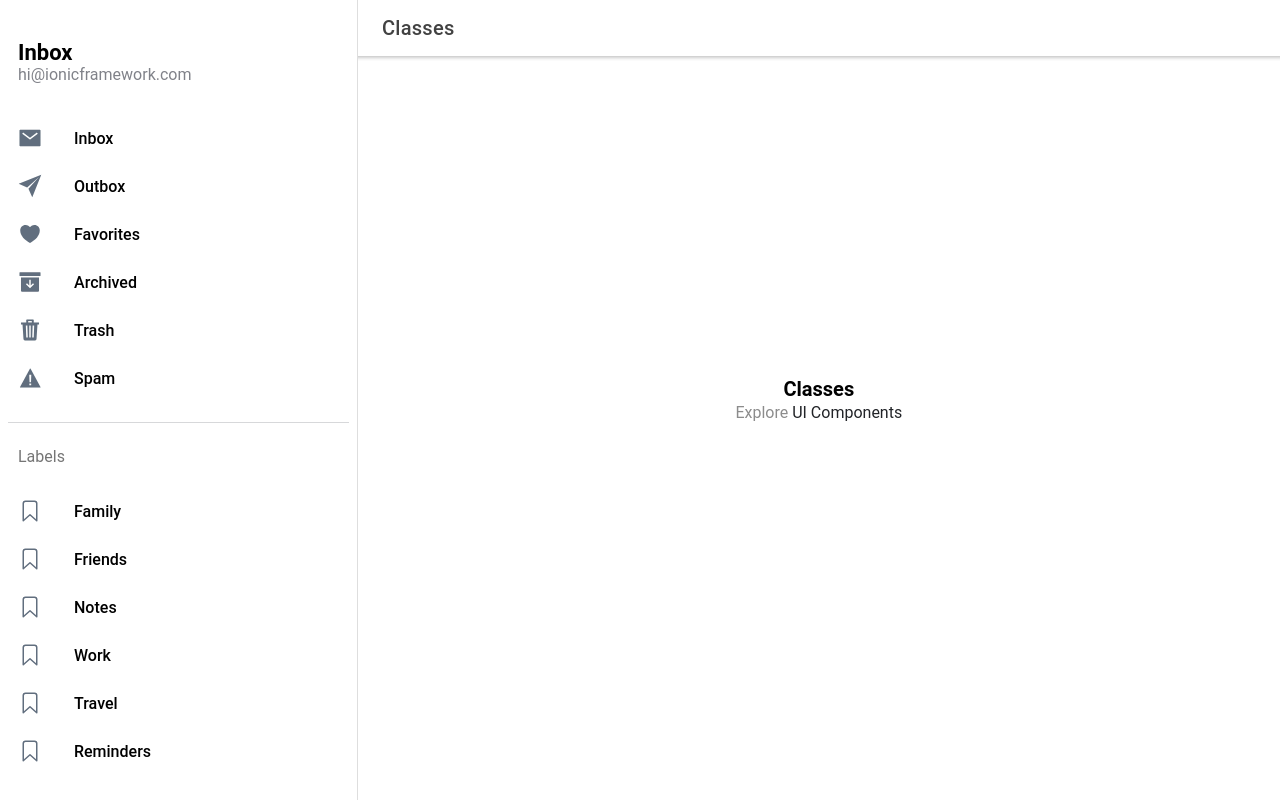
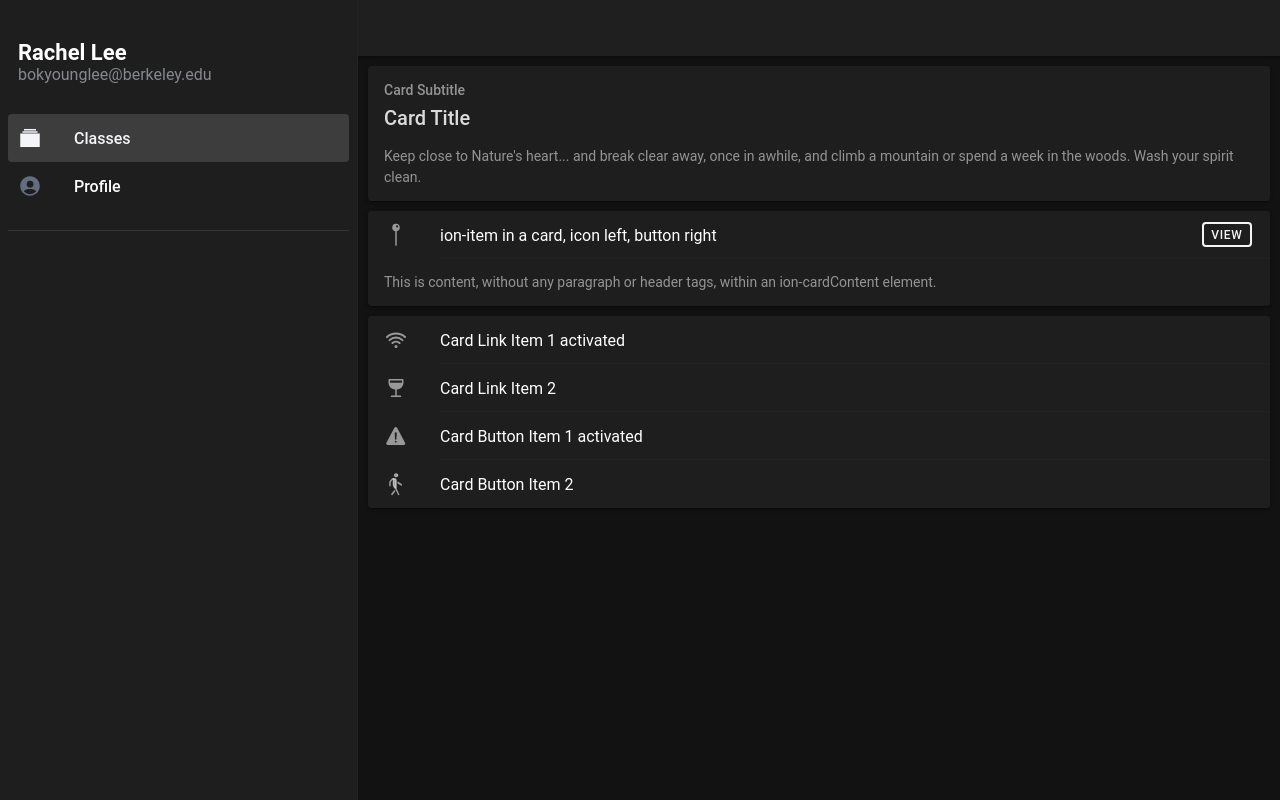
Before and after one commit to leerach/berkeley-law-seating-chart, a React (Create React App) app: page /page/Classes in a window 1280 px wide. Built offline with nearby package versions, Linux system fonts and the light colour scheme.

Commit message:
added two pages

```diff
--- a/public/index.html
+++ b/public/index.html
@@ -2,7 +2,7 @@
 <html lang="en">
   <head>
     <meta charset="utf-8" />
-    <title>Ionic App</title>
+    <title>Seating Chart Application</title>
 
     <base href="/" />
 
--- a/src/App.tsx
+++ b/src/App.tsx
@@ -1,5 +1,7 @@
 import Menu from './components/Menu';
 import Page from './pages/Page';
+import Classes from './pages/Classes';
+import Profile from './pages/Profile';
 import React from 'react';
 import { IonApp, IonRouterOutlet, IonSplitPane } from '@ionic/react';
 import { IonReactRouter } from '@ionic/react-router';
@@ -32,8 +34,9 @@ const App: React.FC = () => {
         <IonSplitPane contentId="main">
           <Menu />
           <IonRouterOutlet id="main">
-            <Route path="/page/:name" component={Page} exact />
-            <Redirect from="/" to="/page/Inbox" exact />
+            <Route path="/page/Classes" component={Classes} exact />
+            <Route path="/page/Profile" component={Profile} exact />
+            <Redirect from="/" to="/page/Classes" exact />
           </IonRouterOutlet>
         </IonSplitPane>
       </IonReactRouter>
--- /dev/null
+++ b/src/components/Card.tsx
@@ -0,0 +1,64 @@
+import React from 'react';
+import { IonContent, IonHeader, IonPage, IonTitle, IonToolbar, IonCard, IonCardHeader, IonCardSubtitle, IonCardTitle, IonCardContent, IonItem, IonIcon, IonLabel, IonButton } from '@ionic/react';
+import { pin, wifi, wine, warning, walk } from 'ionicons/icons';
+import './Card.css';
+
+export const CardExamples: React.FC = () => {
+    return (
+        <IonPage>
+            <IonHeader>
+                <IonToolbar>
+                    <IonTitle>CardExamples</IonTitle>
+                </IonToolbar>
+            </IonHeader>
+            <IonContent>
+                <IonCard>
+                    <IonCardHeader>
+                        <IonCardSubtitle>Card Subtitle</IonCardSubtitle>
+                        <IonCardTitle>Card Title</IonCardTitle>
+                    </IonCardHeader>
+
+                    <IonCardContent>
+                        Keep close to Nature's heart... and break clear away, once in awhile,
+                        and climb a mountain or spend a week in the woods. Wash your spirit clean.
+      </IonCardContent>
+                </IonCard>
+
+                <IonCard>
+                    <IonItem>
+                        <IonIcon icon={pin} slot="start" />
+                        <IonLabel>ion-item in a card, icon left, button right</IonLabel>
+                        <IonButton fill="outline" slot="end">View</IonButton>
+                    </IonItem>
+
+                    <IonCardContent>
+                        This is content, without any paragraph or header tags,
+                        within an ion-cardContent element.
+      </IonCardContent>
+                </IonCard>
+
+                <IonCard>
+                    <IonItem href="#" className="ion-activated">
+                        <IonIcon icon={wifi} slot="start" />
+                        <IonLabel>Card Link Item 1 activated</IonLabel>
+                    </IonItem>
+
+                    <IonItem href="#">
+                        <IonIcon icon={wine} slot="start" />
+                        <IonLabel>Card Link Item 2</IonLabel>
+                    </IonItem>
+
+                    <IonItem className="ion-activated">
+                        <IonIcon icon={warning} slot="start" />
+                        <IonLabel>Card Button Item 1 activated</IonLabel>
+                    </IonItem>
+
+                    <IonItem>
+                        <IonIcon icon={walk} slot="start" />
+                        <IonLabel>Card Button Item 2</IonLabel>
+                    </IonItem>
+                </IonCard>
+            </IonContent>
+        </IonPage>
+    );
+};
--- a/src/components/Menu.tsx
+++ b/src/components/Menu.tsx
@@ -12,7 +12,7 @@ import {
 
 import React from 'react';
 import { useLocation } from 'react-router-dom';
-import { archiveOutline, archiveSharp, bookmarkOutline, heartOutline, heartSharp, mailOutline, mailSharp, paperPlaneOutline, paperPlaneSharp, trashOutline, trashSharp, warningOutline, warningSharp } from 'ionicons/icons';
+import { archiveOutline, archiveSharp, bookmarkOutline, heartOutline, heartSharp, mailOutline, mailSharp, paperPlaneOutline, paperPlaneSharp, trashOutline, trashSharp, warningOutline, warningSharp, albumsOutline, albumsSharp, personCircleOutline, personCircleSharp } from 'ionicons/icons';
 import './Menu.css';
 
 interface AppPage {
@@ -24,41 +24,18 @@ interface AppPage {
 
 const appPages: AppPage[] = [
   {
-    title: 'Inbox',
-    url: '/page/Inbox',
-    iosIcon: mailOutline,
-    mdIcon: mailSharp
+    title: 'Classes',
+    url: '/page/Classes',
+    iosIcon: albumsOutline,
+    mdIcon: albumsSharp
+
   },
   {
-    title: 'Outbox',
-    url: '/page/Outbox',
-    iosIcon: paperPlaneOutline,
-    mdIcon: paperPlaneSharp
+    title: 'Profile',
+    url: '/page/Profile',
+    iosIcon: personCircleOutline,
+    mdIcon: personCircleSharp
   },
-  {
-    title: 'Favorites',
-    url: '/page/Favorites',
-    iosIcon: heartOutline,
-    mdIcon: heartSharp
-  },
-  {
-    title: 'Archived',
-    url: '/page/Archived',
-    iosIcon: archiveOutline,
-    mdIcon: archiveSharp
-  },
-  {
-    title: 'Trash',
-    url: '/page/Trash',
-    iosIcon: trashOutline,
-    mdIcon: trashSharp
-  },
-  {
-    title: 'Spam',
-    url: '/page/Spam',
-    iosIcon: warningOutline,
-    mdIcon: warningSharp
-  }
 ];
 
 const labels = ['Family', 'Friends', 'Notes', 'Work', 'Travel', 'Reminders'];
@@ -70,12 +47,12 @@ const Menu: React.FC = () => {
     <IonMenu contentId="main" type="overlay">
       <IonContent>
         <IonList id="inbox-list">
-          <IonListHeader>Inbox</IonListHeader>
-          <IonNote>hi@ionicframework.com</IonNote>
+          <IonListHeader>Rachel Lee</IonListHeader>
+          <IonNote>bokyounglee@berkeley.edu</IonNote>
           {appPages.map((appPage, index) => {
             return (
               <IonMenuToggle key={index} autoHide={false}>
-                <IonItem className={location.pathname === appPage.url ? 'selected' : ''} routerLink={appPage.url} routerDirection="none" lines="none" detail={false}>
+                <IonItem className={location.pathname === appPage.url ? 'selected' : ''} routerLink={appPage.url} routerDirection="forward" lines="none" detail={false}>
                   <IonIcon slot="start" ios={appPage.iosIcon} md={appPage.mdIcon} />
                   <IonLabel>{appPage.title}</IonLabel>
                 </IonItem>
@@ -84,7 +61,7 @@ const Menu: React.FC = () => {
           })}
         </IonList>
 
-        <IonList id="labels-list">
+        {/* <IonList id="labels-list">
           <IonListHeader>Labels</IonListHeader>
           {labels.map((label, index) => (
             <IonItem lines="none" key={index}>
@@ -92,7 +69,7 @@ const Menu: React.FC = () => {
               <IonLabel>{label}</IonLabel>
             </IonItem>
           ))}
-        </IonList>
+        </IonList> */}
       </IonContent>
     </IonMenu>
   );
--- /dev/null
+++ b/src/pages/Classes.tsx
@@ -0,0 +1,32 @@
+import { IonButtons, IonContent, IonHeader, IonMenuButton, IonPage, IonTitle, IonToolbar } from '@ionic/react';
+import React from 'react';
+import { useParams } from 'react-router';
+import './Page.css';
+import { CardExamples } from '../components/Card';
+
+const Classes: React.FunctionComponent = () => {
+    const { name } = useParams<{ name: string; }>();
+    return (
+        <IonPage>
+            <IonHeader>
+                <IonToolbar>
+                    <IonButtons slot="start">
+                        <IonMenuButton />
+                    </IonButtons>
+                    <IonTitle>{name}</IonTitle>
+                </IonToolbar>
+            </IonHeader>
+
+            <IonContent fullscreen>
+                <IonHeader collapse="condense">
+                    <IonToolbar>
+                        <IonTitle size="large">{name}</IonTitle>
+                    </IonToolbar>
+                </IonHeader>
+                wooooooo
+        <CardExamples />
+            </IonContent>
+        </IonPage>
+    );
+};
+export default Classes;
--- a/src/pages/Page.tsx
+++ b/src/pages/Page.tsx
@@ -3,6 +3,7 @@ import React from 'react';
 import { useParams } from 'react-router';
 import ExploreContainer from '../components/ExploreContainer';
 import './Page.css';
+import { CardExamples } from '../components/Card';
 
 const Page: React.FC = () => {
 
@@ -26,6 +27,8 @@ const Page: React.FC = () => {
           </IonToolbar>
         </IonHeader>
         <ExploreContainer name={name} />
+        woooo
+        <CardExamples/>
       </IonContent>
     </IonPage>
   );
--- /dev/null
+++ b/src/pages/Profile.tsx
@@ -0,0 +1,32 @@
+import { IonButtons, IonContent, IonHeader, IonMenuButton, IonPage, IonTitle, IonToolbar } from '@ionic/react';
+import React from 'react';
+import { useParams } from 'react-router';
+import './Page.css';
+import { CardExamples } from '../components/Card';
+import ExploreContainer from '../components/ExploreContainer';
+
+const Profile: React.FunctionComponent = () => {
+    const { name } = useParams<{ name: string; }>();
+    return (
+        <IonPage>
+            <IonHeader>
+                <IonToolbar>
+                    <IonButtons slot="start">
+                        <IonMenuButton />
+                    </IonButtons>
+                    <IonTitle>{name}</IonTitle>
+                </IonToolbar>
+            </IonHeader>
+
+            <IonContent fullscreen>
+                <IonHeader collapse="condense">
+                    <IonToolbar>
+                        <IonTitle size="large">{name}</IonTitle>
+                    </IonToolbar>
+                </IonHeader>
+                laalallallalla
+            </IonContent>
+        </IonPage>
+    );
+};
+export default Profile;
--- a/src/theme/variables.css
+++ b/src/theme/variables.css
@@ -76,7 +76,7 @@ http://ionicframework.com/docs/theming/ */
   --ion-color-light-tint: #f5f6f9;
 }
 
-@media (prefers-color-scheme: dark) {
+@media (prefers-color-scheme: light) {
   /*
    * Dark Colors
    * -------------------------------------------
```
Also changed, not shown: src/components/Card.css (added), 1 other file (tests, documents, lock files or other folders).
